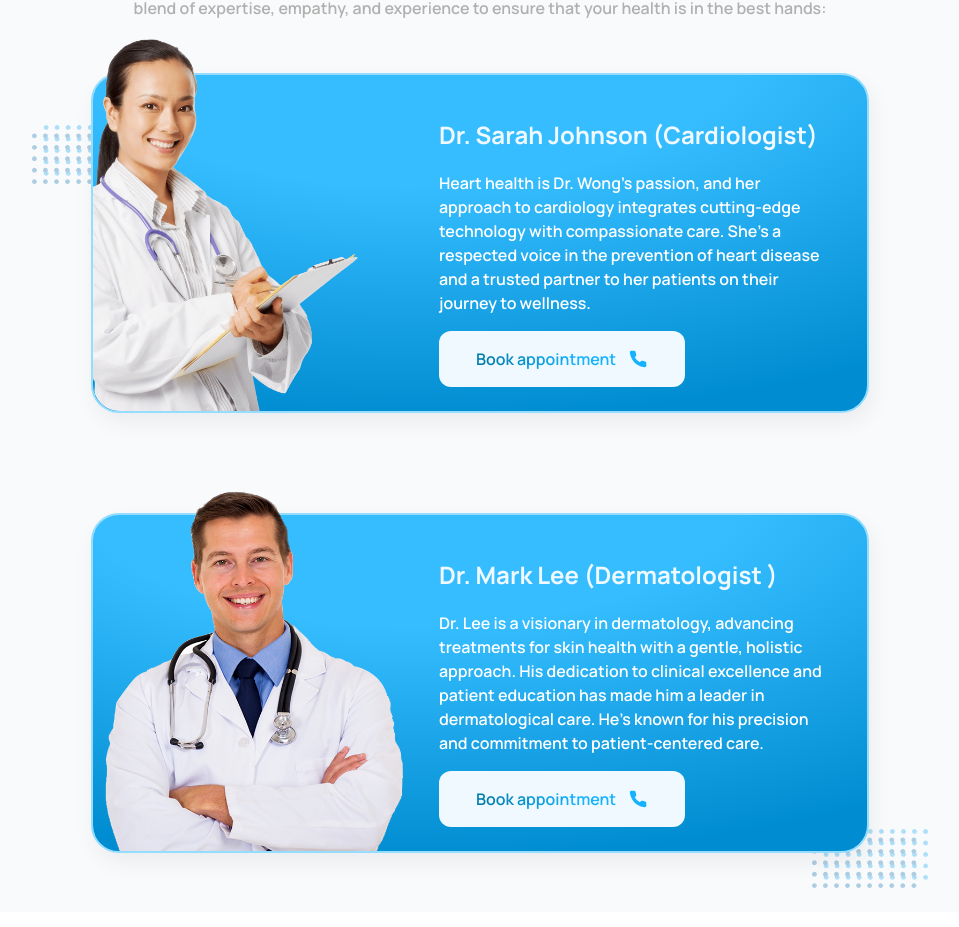
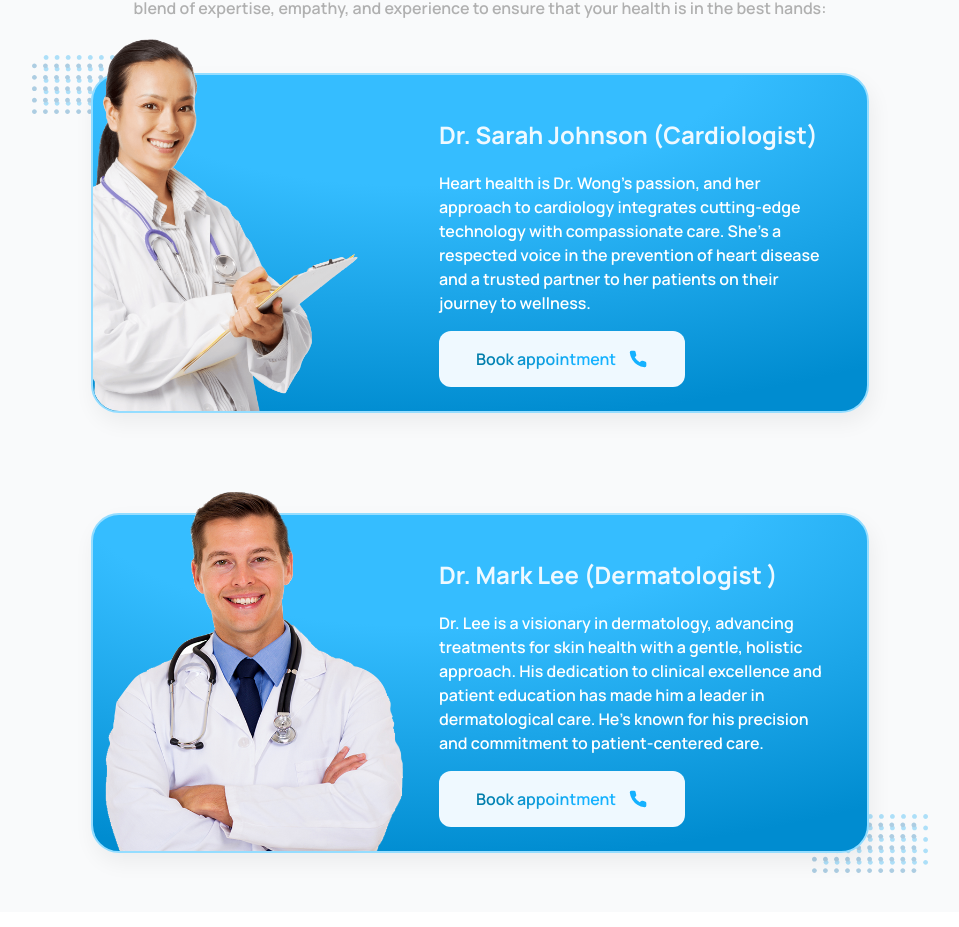
Before and after one commit to NwayOoPyaeZo/medicalwebsite01, a React (Vite) app: page / in a window 1280 px wide. Shown: the part 4640-5567 px from the top of the page, without its empty margins (160-1119 px from the left). Built offline with nearby package versions, Linux system fonts and the light colour scheme.

Commit message:
decoration fix

```diff
--- a/src/components/PeopleSection.jsx
+++ b/src/components/PeopleSection.jsx
@@ -166,8 +166,8 @@ const PeopleSection = () => {
                         </div>
                     </div>
                     {/* decoration */}
-                    <img src={deco01} alt="decorative element" className="relative bottom-[780px] -left-[390px] w-[116px] h-[59px] z-0" />
-                    <img src={deco01} alt="decorative element" className="relative bottom-[175px] left-[390px] w-[116px] h-[59px]" />
+                    <img src={deco01} alt="decorative element" className="relative bottom-[850px] -left-[390px] w-[116px] h-[59px] z-0" />
+                    <img src={deco01} alt="decorative element" className="relative bottom-[190px] left-[390px] w-[116px] h-[59px]" />
                 </div>
             </article>
         </section>
```
